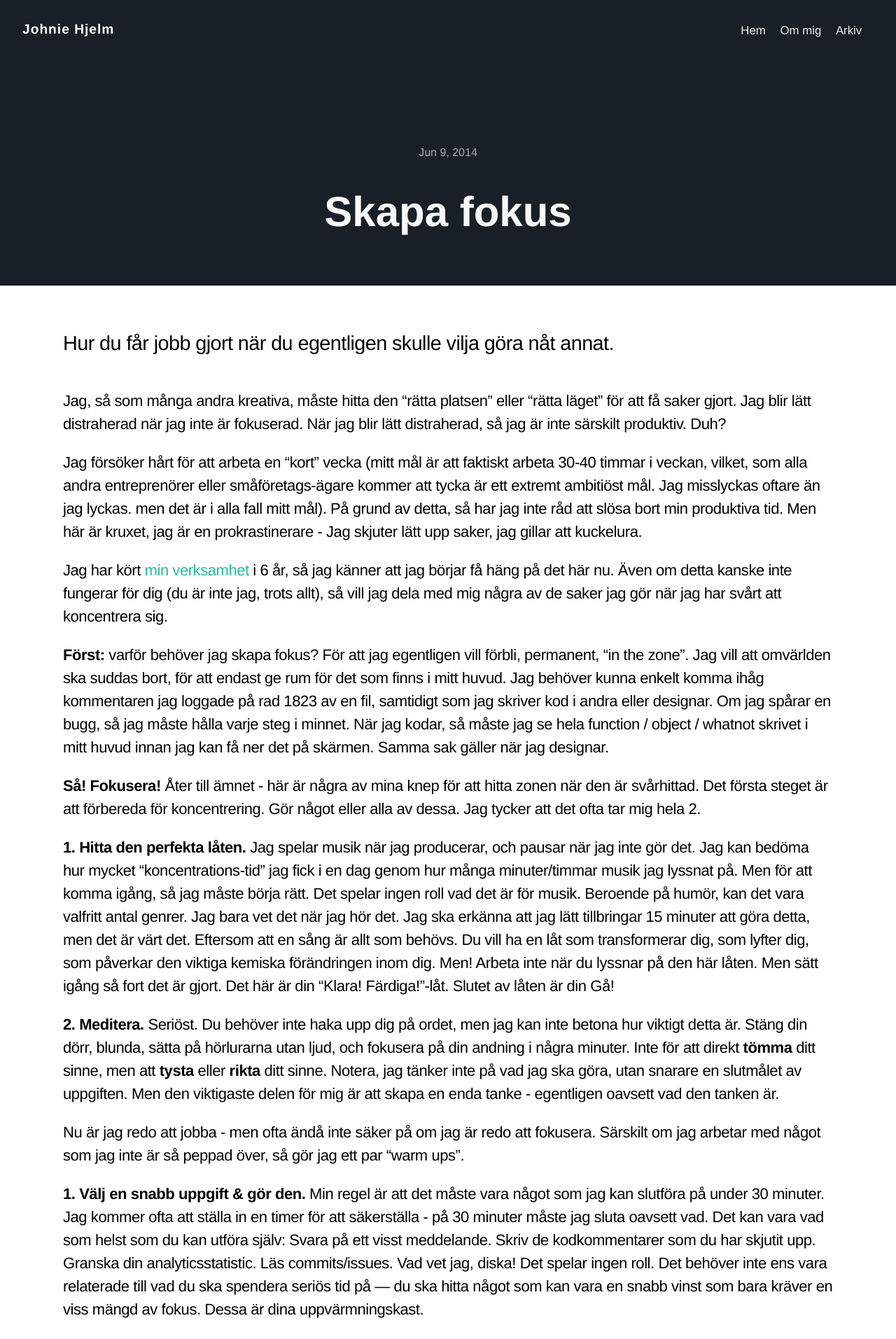
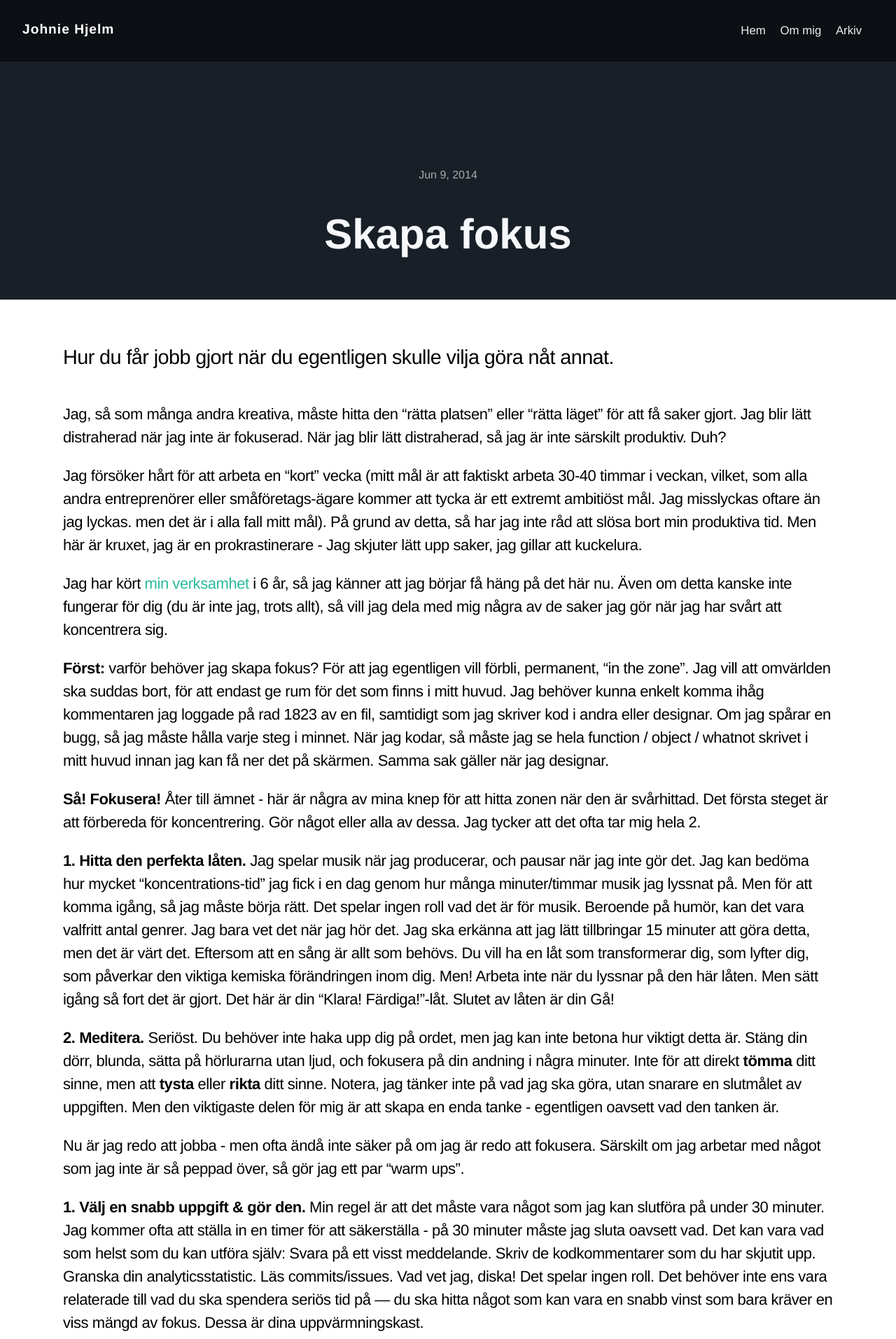
Before and after one commit to johnie/johnie.github.com, a Jekyll site: the page built from _posts/2014-06-09-skapa-fokus.md, in a window 1280 px wide. Shown: the top 1913 px of the page at 70% size. Built offline with Jekyll 4.4.1, drawn with Linux system fonts in a browser that asks for light colours; comment, search, counter and statistics services are not loaded.

Commit message:
Fixed header

```diff
--- a/_includes/header.html
+++ b/_includes/header.html
@@ -14,13 +14,13 @@
         </nav><!-- /.nav -->
       </div>
     </div>
-    {% if page.title %}
-    <div class="post-info">
-      <time class="post-date">{{ page.date | date: "%b %-d, %Y" }}</time>
-      <h1 class="post-title">{{ page.title }}</h1>
-    </div>
-    {% endif %}
   </div>
   <!-- /.header__inner -->
+  {% if page.title %}
+  <div class="post-info">
+    <time class="post-date">{{ page.date | date: "%b %-d, %Y" }}</time>
+    <h1 class="post-title">{{ page.title }}</h1>
+  </div>
+  {% endif %}
 </header>
 <!-- /.header -->
--- a/_layouts/default.html
+++ b/_layouts/default.html
@@ -4,7 +4,7 @@
   {% include head.html %}
 
 <body {% if page.id %} data-current-page="{{ page.id }}"{% endif %}>
-<div class="site">
+<div class="site{% if page.headerImage %} has-header {% endif %}">
   {% include header.html %}
 
   <main class="main" role="main">
--- a/assets/_sass/partials/_header.scss
+++ b/assets/_sass/partials/_header.scss
@@ -3,7 +3,6 @@
 \*------------------------------------*/
 
 .header{
-  padding: 2em;
   background-color: $base-ui-color;
   background-repeat: no-repeat;
   background-position: top center;
@@ -13,7 +12,12 @@
   @extend .cf;
 
   .header__inner{
+    padding: 2em;
     @extend .cf;
+
+    .has-header &{
+      background-color: rgba(0, 0, 0, 0.5);
+    }
   }
 }
 
@@ -49,4 +53,5 @@
 
 .post-title{
   line-height: 1.1;
+  margin-bottom: 1em;
 }
```
